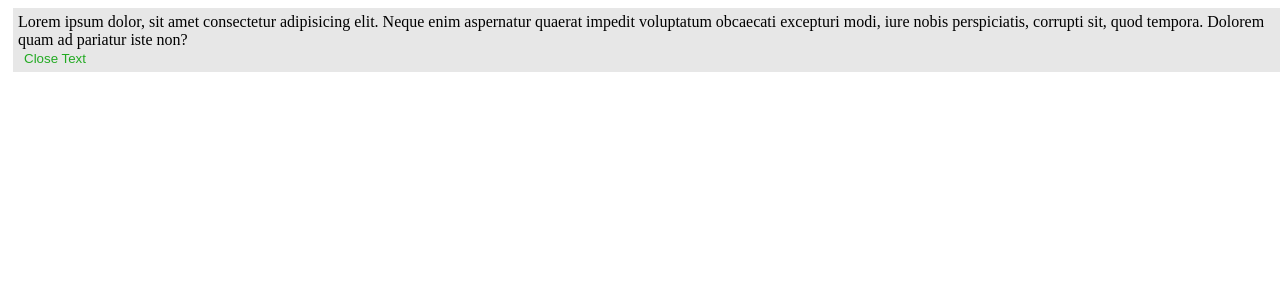
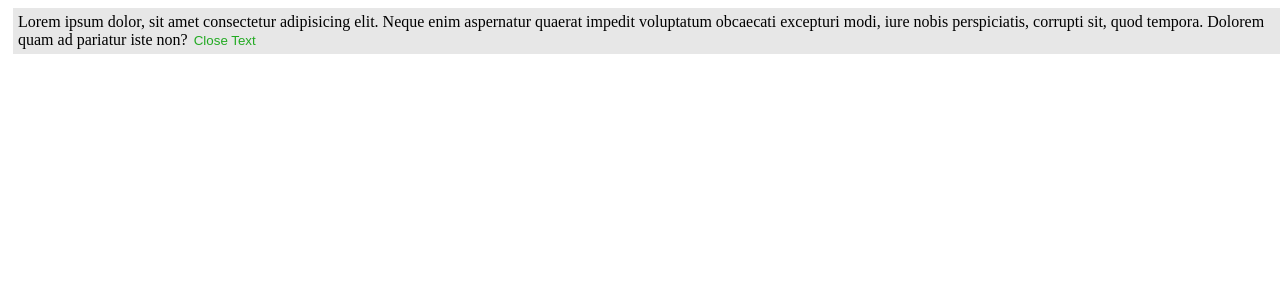
Before and after one commit to ErbilB/usepopcorn, a React (Create React App) app: page / in a window 1280 px wide. Shown: the top 300 px of the page. Built offline with nearby package versions, Linux system fonts and the light colour scheme.

Commit message:
Text Expander component added

```diff
--- a/src/TextExpander.js
+++ b/src/TextExpander.js
@@ -9,7 +9,7 @@ const textContainerStyle = {
 
 export default function TextExpander({
   children,
-  collapsChar = 50,
+  collapsWord = 15,
   color = "#00f",
   displayButtonUnder = true,
   buttonCollapseText = "Close Text",
@@ -17,7 +17,7 @@ export default function TextExpander({
 }) {
   const [isOpen, setIsOpen] = useState(true);
 
-  const display = displayButtonUnder ? "block" : "inline-block";
+  const display = displayButtonUnder ? "block" : "inline";
 
   const textStyle = {
     margin: "0",
@@ -31,12 +31,16 @@ export default function TextExpander({
     background: "none",
     border: "none",
     color,
+    display,
   };
+
+  const collapsedText =
+    children.split(" ").slice(0, collapsWord).join(" ") + "...";
 
   return (
     <div style={textContainerStyle}>
       <p style={textStyle}>
-        {isOpen && <span style={contentStyle}>{children}</span>}
+        <span style={contentStyle}>{isOpen ? children : collapsedText}</span>
         <button style={buttonStyle} onClick={() => setIsOpen(!isOpen)}>
           {isOpen ? buttonCollapseText : buttonExpandText}
         </button>
--- a/src/index.js
+++ b/src/index.js
@@ -29,7 +29,7 @@ root.render(
       defaultRating={4}
     ></StarRating>
     <Test></Test>*/}
-    <TextExpander color={"#2a2"}>
+    <TextExpander color={"#2a2"} displayButtonUnder={false}>
       Lorem ipsum dolor, sit amet consectetur adipisicing elit. Neque enim
       aspernatur quaerat impedit voluptatum obcaecati excepturi modi, iure nobis
       perspiciatis, corrupti sit, quod tempora. Dolorem quam ad pariatur iste
```
